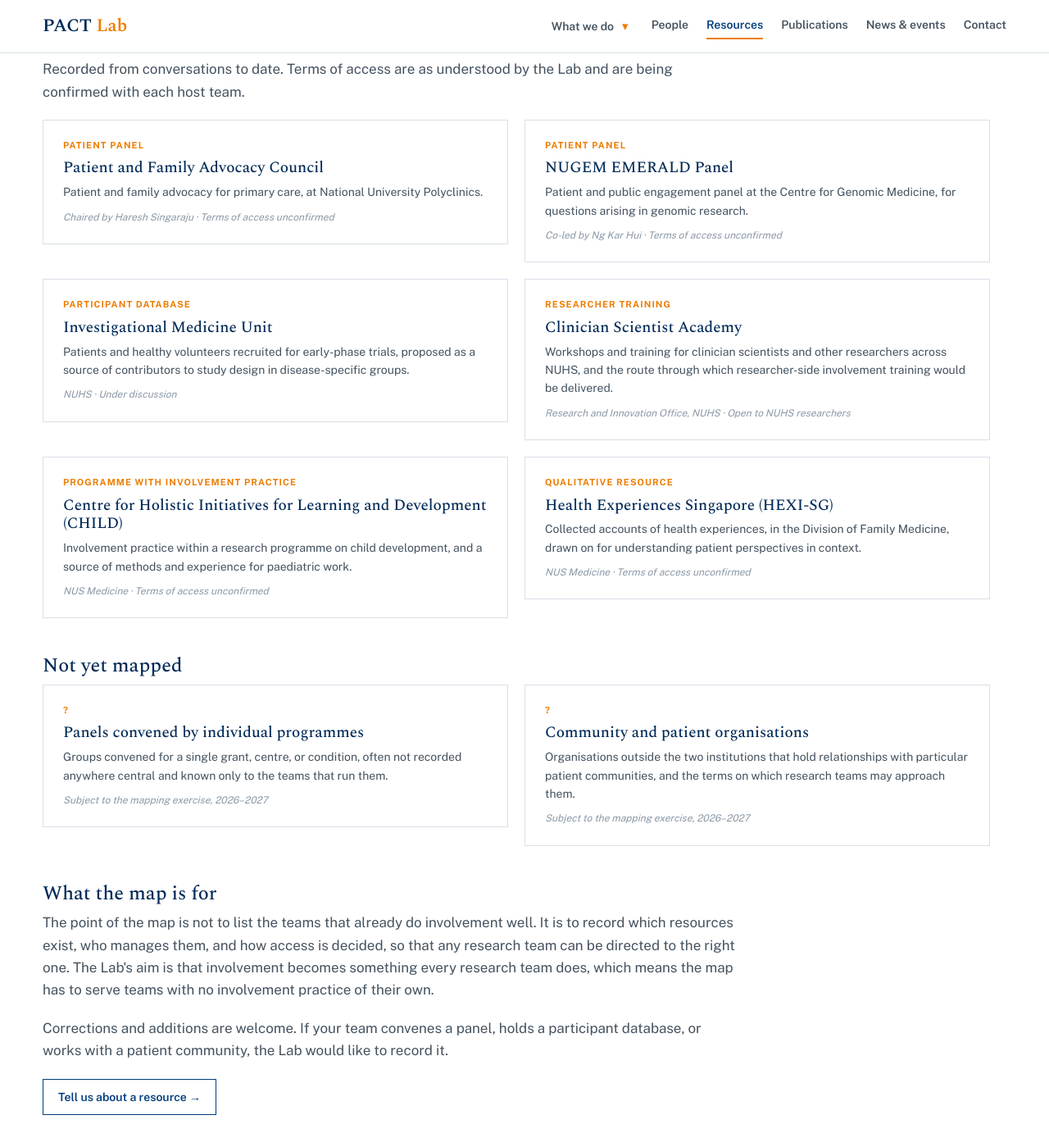
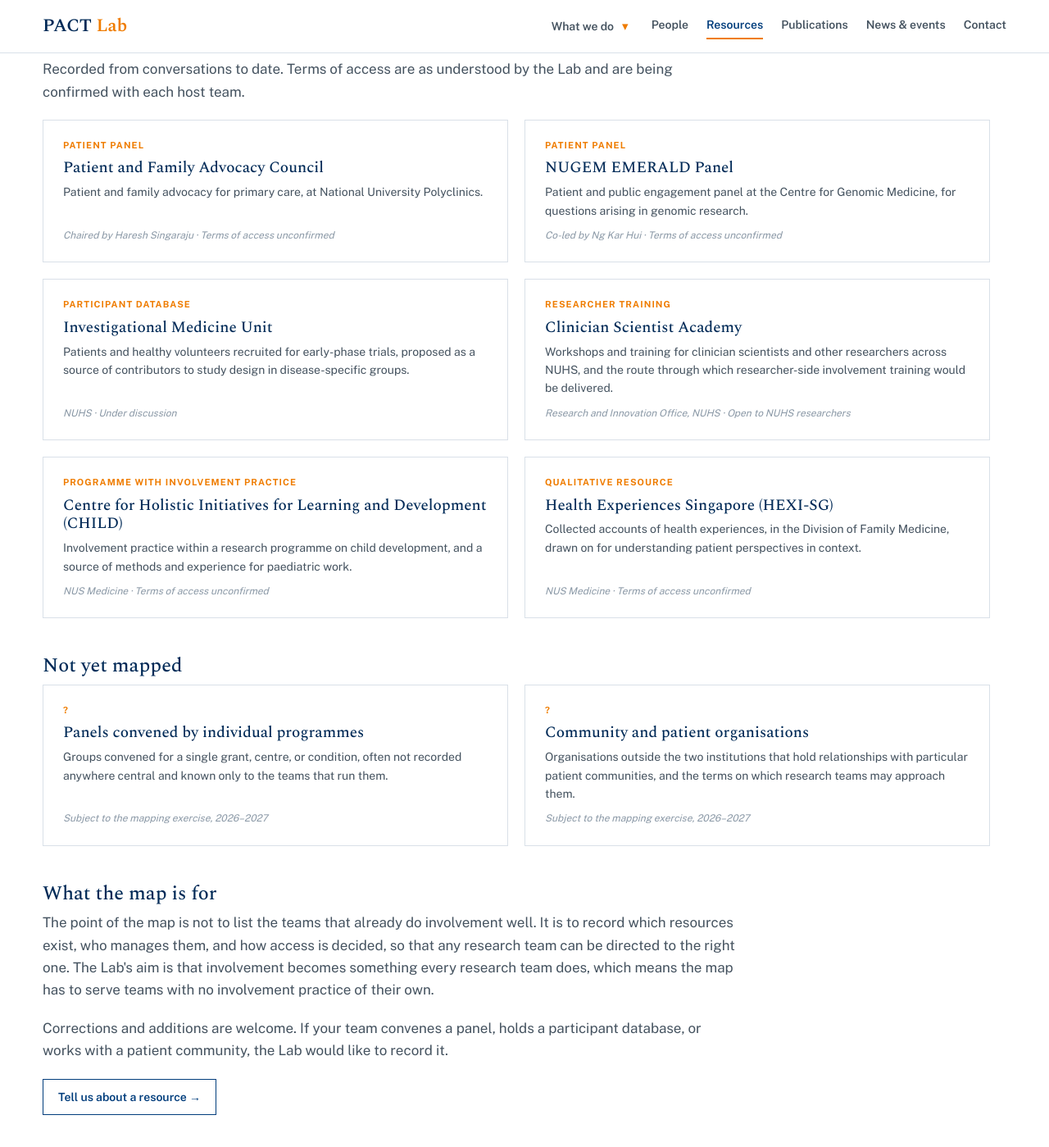
Before and after one commit to earp-lab/pact-lab, a Jekyll site: the page built from mapping.html, in a window 1280 px wide and 1400 px high, scrolled down 1141 px. Shown: the whole window at 82% size. Built offline with Jekyll 4.4.1, drawn with Linux system fonts in a browser that asks for light colours.

Commit message:
Add files via upload

```diff
--- a/assets/css/style.css
+++ b/assets/css/style.css
@@ -379,7 +379,10 @@
   .jobad p{font-size:15.5px;line-height:1.65;color:var(--ink);margin-bottom:12px}
   .jobad ul{margin:0 0 14px 1.15em}
   .jobad li{font-size:15.5px;line-height:1.6;color:var(--ink-soft);margin-bottom:9px}
-  .reslist{align-items:start}
+  /* Cards in the same row share a height, so their lower edges line up */
+  .reslist{align-items:stretch}
+  .reslist > .rescard{display:flex;flex-direction:column}
+  .reslist > .rescard > .pending{margin-top:auto;padding-top:10px}
   .ressection > p.intro.afterlist{margin-top:24px}
   section.jumpband{padding:26px 0 0}
   section.jumpband .jumpnav{margin-bottom:0}
```
